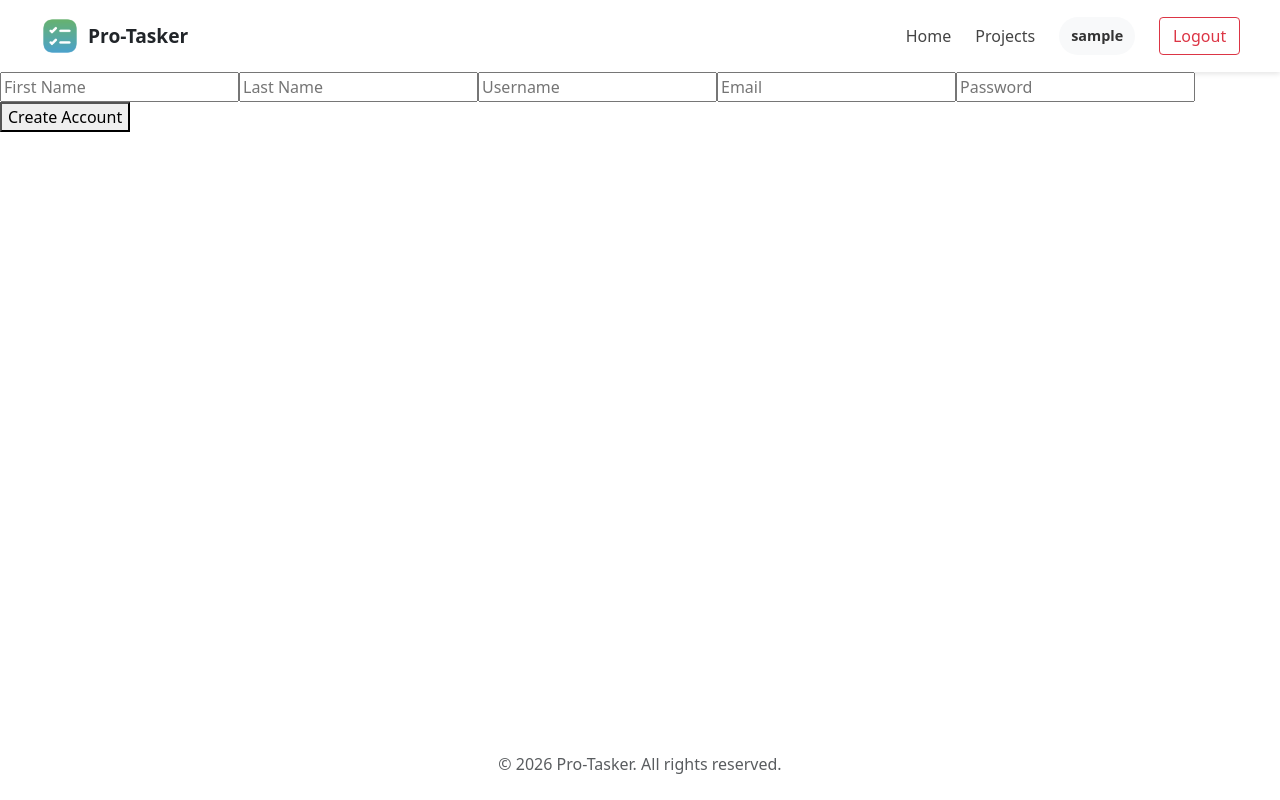
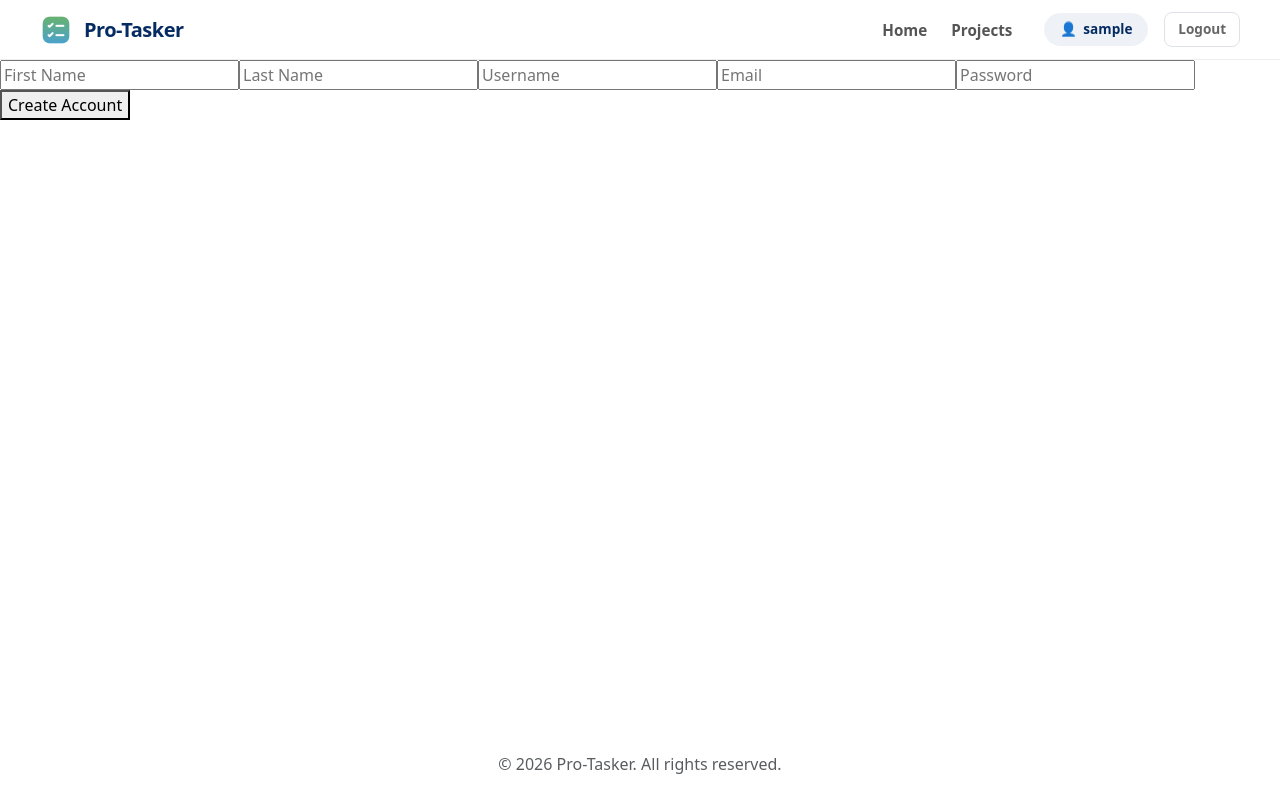
Before and after one commit to structbase/Pro-Tasker-Frontend, a React (Vite) app: page /register in a window 1280 px wide. Built offline with nearby package versions, Linux system fonts and the light colour scheme; sample sign-in values are in the browser's storage; a web font is replaced by a local one.

Commit message:
Header styling and structure

```diff
--- a/src/components/Header/Header.css
+++ b/src/components/Header/Header.css
@@ -1,22 +1,16 @@
-.header-container ul {
-    list-style: none;
-    margin: 0;
-    padding: 0;
+   /* Header Container */
+.header-container {
+    width: 100%;
+    padding: 0.75rem 2rem;
+    background-color: rgba(255, 255, 255, 0.95);
+    backdrop-filter: blur(10px);
+    border-bottom: 1px solid #eee;
+    position: sticky;
+    top: 0;
+    z-index: 1000;
 }
 
-.header-container a {
-    text-decoration: none;
-    color: inherit;
-}
-
-
-.header-container {
-    width: 100%;
-    padding: 1rem 2rem;
-    background-color: #fff;
-    box-shadow: 0 2px 5px rgba(0, 0, 0, 0.1);
-}
-
+   /* Navigation Layout */
 .main-nav {
     display: flex;
     align-items: center;
@@ -25,27 +19,36 @@
     margin: 0 auto;
 }
 
+   /* Brand / Logo */
 .brand {
     display: flex;
     align-items: center;
-    gap: 0.5rem;
+    gap: 0.75rem;
+    transition: opacity 0.2s;
+}
+
+.brand:hover {
+    opacity: 0.85;
 }
 
 .logo {
-    height: 40px;
-    display: block;
+    height: 32px;
+    width: auto;
 }
 
 .brand-name {
-    font-weight: bold;
-    font-size: 1.2rem;
+    font-weight: 800;
+    font-size: 1.25rem;
+    letter-spacing: -0.5px;
+    color: #052b62;
 }
 
 
+   /* Menu & Links */
 .nav-menu {
     display: flex;
     align-items: center;
-    gap: 1.5rem;
+    gap: 2rem;
 }
 
 .nav-links,
@@ -55,75 +58,87 @@
     gap: 1.5rem;
 }
 
+.nav-links li a {
+    font-weight: 600;
+    font-size: 0.95rem;
+    color: #555;
+    transition: color 0.2s ease;
+}
+
+.nav-links li a:hover {
+    color: #052b62;
+}
+
+   /* Auth Elements */
+
+.username {
+    display: flex;
+    align-items: center;
+    gap: 6px;
+    font-weight: 600;
+    color: #052b62;
+    background-color: #eef2f7;
+    padding: 0.4rem 1rem;
+    border-radius: 50px;
+    font-size: 0.85rem;
+}
+
+/* Login */
 .login-btn {
     padding: 0.5rem 1rem;
     background-color: #007bff;
     color: white !important;
-    border-radius: 4px;
-}
-
-
-
-/* Navigation Links Styling */
-.nav-links li a {
-    font-weight: 500;
-    color: #444;
-    transition: color 0.2s ease;
-}
-
-.nav-links li a:hover {
-    color: #007bff;
-}
-
-/* Auth Buttons & Elements */
-.username {
+    border-radius: 6px;
     font-weight: 600;
-    color: #333;
-    padding: 0.5rem 0.75rem;
-    background-color: #f8f9fa;
-    border-radius: 20px;
-    font-size: 0.9rem;
+    transition: background-color 0.2s ease;
 }
 
 .login-btn:hover {
     background-color: #0056b3;
-    transition: background-color 0.2s;
 }
 
+/* Register */
 .register-btn {
-    padding: 0.5rem 1rem;
-    border: 1px solid #007bff;
-    color: #007bff !important;
-    border-radius: 4px;
+    padding: 0.6rem 1.2rem;
+    background-color: #052b62;
+    color: white !important;
+    border-radius: 8px;
+    font-weight: 600;
+    font-size: 0.9rem;
+    box-shadow: 0 4px 6px rgba(5, 43, 98, 0.1);
     transition: all 0.2s ease;
 }
 
 .register-btn:hover {
-    background-color: #007bff;
-    color: white !important;
+    background-color: #031a3b;
+    transform: translateY(-1px);
+    box-shadow: 0 6px 12px rgba(5, 43, 98, 0.15);
 }
 
+/* Logout */
 .logout-btn {
-    background: none;
-    border: 1px solid #dc3545;
-    color: #dc3545;
+    border: 1px solid #dee2e6;
+    background: white;
+    color: #666;
     padding: 0.4rem 0.8rem;
-    border-radius: 4px;
-    cursor: pointer;
-    font-weight: 500;
+    border-radius: 8px;
+    font-size: 0.85rem;
+    font-weight: 600;
     transition: all 0.2s ease;
 }
 
 .logout-btn:hover {
-    background-color: #dc3545;
-    color: white;
+    background-color: #fff5f5;
+    color: #dc3545;
+    border-color: #ffc1c1;
 }
 
-/* Mobile Responsiveness Check */
+/* -------------------------
+   Mobile Responsive
+-------------------------- */
 @media (max-width: 768px) {
     .brand-name {
         display: none;
-        /* Hide text logo on small screens */
     }
 
     .nav-menu {
--- a/src/components/Header/Header.tsx
+++ b/src/components/Header/Header.tsx
@@ -12,25 +12,20 @@ export default function Header() {
     };
 
     return (
-        <header className="header-container">
+        <header className="header-container sticky-top">
             <nav className="main-nav">
-                {/* Logo */}
+                {/* Logo Section */}
                 <Link to="/" className="brand">
-                    <img
-                        src="/icons/image1.png"
-                        alt="Pro-Tasker logo"
-                        className="logo"
-                    />
+                    <img src="/icons/image1.png" alt="Logo" className="logo" />
                     <span className="brand-name">Pro-Tasker</span>
                 </Link>
 
                 <div className="nav-menu">
-                    {/* Main links */}
-                    <ul className="nav-links">
+                    {/* Main Navigation */}
+                    <ul className="nav-links d-none d-md-flex">
                         <li>
                             <Link to="/">Home</Link>
                         </li>
-
                         {user && (
                             <li>
                                 <Link to="/projects">Projects</Link>
@@ -38,12 +33,12 @@ export default function Header() {
                         )}
                     </ul>
 
-                    {/* Auth links */}
+                    {/* Auth Actions */}
                     <ul className="auth-links">
                         {!user ? (
                             <>
                                 <li>
-                                    <Link to="/login" className="login-btn">
+                                    <Link to="/login" className="login-link">
                                         Login
                                     </Link>
                                 </li>
@@ -52,13 +47,16 @@ export default function Header() {
                                         to="/register"
                                         className="register-btn"
                                     >
-                                        Register
+                                        Get Started
                                     </Link>
                                 </li>
                             </>
                         ) : (
-                            <>
-                                <li className="username">{user.username}</li>
+                            <div className="d-flex align-items-center gap-3">
+                                <li className="username">
+                                    <span className="user-icon">👤</span>{" "}
+                                    {user.username}
+                                </li>
                                 <li>
                                     <button
                                         onClick={handleLogout}
@@ -67,7 +65,7 @@ export default function Header() {
                                         Logout
                                     </button>
                                 </li>
-                            </>
+                            </div>
                         )}
                     </ul>
                 </div>
```
